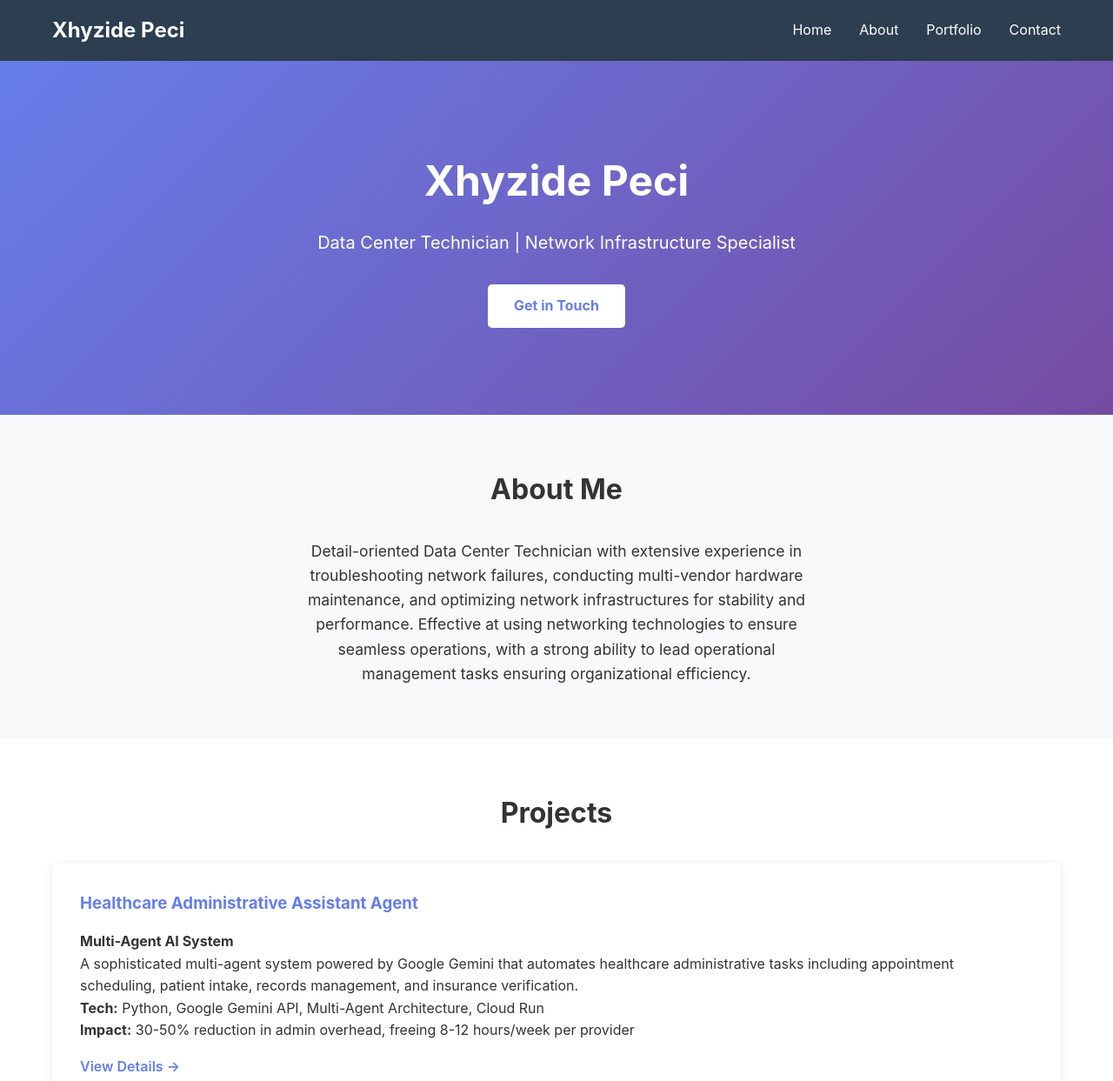
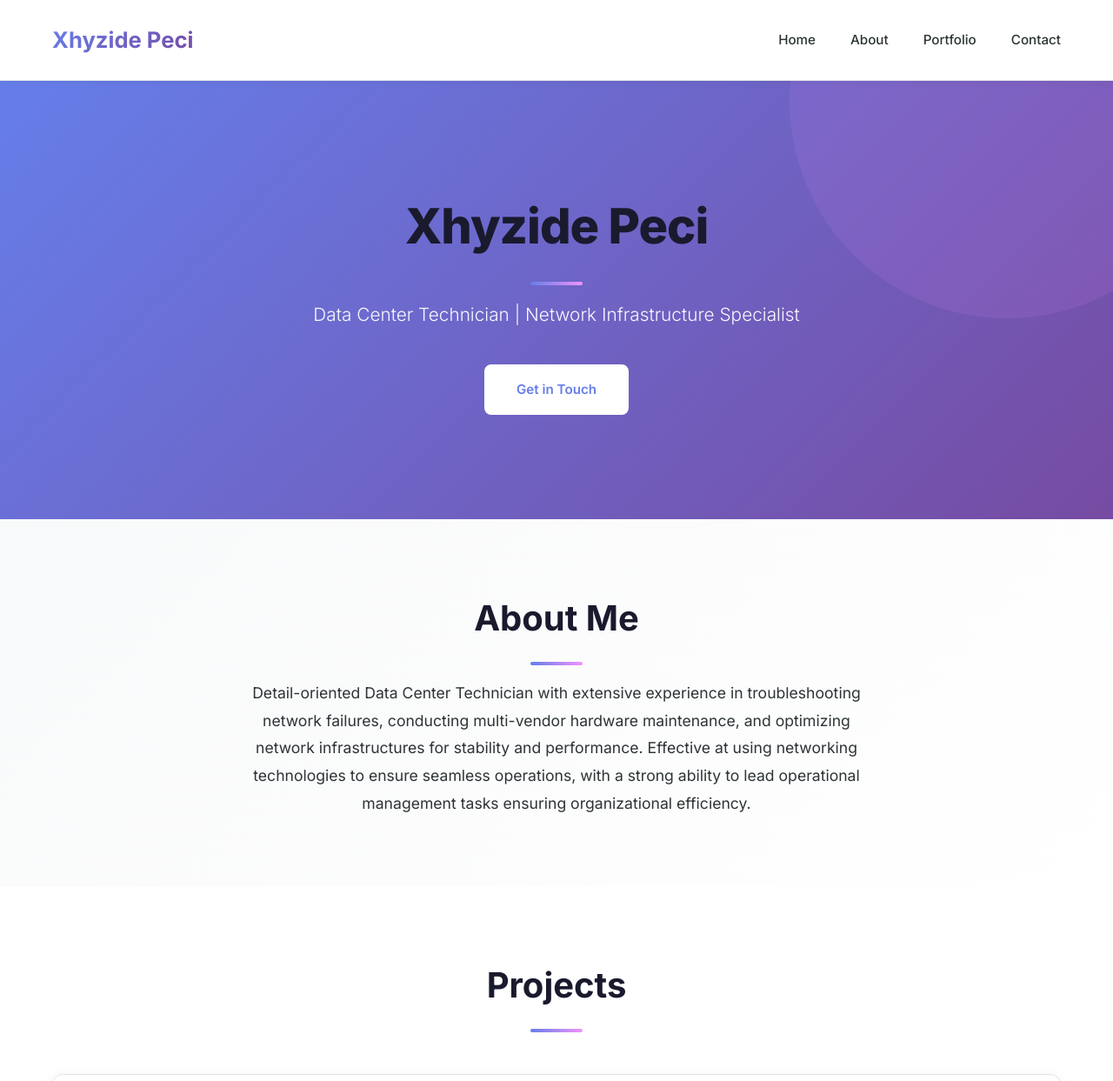
Before and after one commit to Xhyzide/xhyzide.github.io, a plain HTML site: page index.html in a window 1280 px wide. Shown: the top 1243 px of the page at 87% size. Drawn offline with Linux system fonts and the light colour scheme.

Commit message:
Redesign website with modern UI improvements

```diff
--- a/index.html
+++ b/index.html
@@ -3,7 +3,10 @@
 <head>
     <meta charset="UTF-8">
     <meta name="viewport" content="width=device-width, initial-scale=1.0">
-    <title>Your Name - Personal Portfolio</title>
+    <title>Xhyzide Peci - Portfolio</title>
+    <link rel="preconnect" href="https://fonts.googleapis.com">
+    <link rel="preconnect" href="https://fonts.gstatic.com" crossorigin>
+    <link href="https://fonts.googleapis.com/css2?family=Inter:wght@300;400;500;600;700;800&display=swap" rel="stylesheet">
     <link rel="stylesheet" href="styles.css">
 </head>
 <body>
--- a/styles.css
+++ b/styles.css
@@ -4,10 +4,25 @@
     box-sizing: border-box;
 }
 
+:root {
+    --primary: #667eea;
+    --primary-dark: #764ba2;
+    --secondary: #f093fb;
+    --dark: #1a1a2e;
+    --light: #f8f9fa;
+    --text: #2d3436;
+    --border: #e1e4e8;
+}
+
 body {
-    font-family: -apple-system, BlinkMacSystemFont, 'Segoe UI', Roboto, Oxygen, Ubuntu, Cantarell, sans-serif;
-    line-height: 1.6;
-    color: #333;
+    font-family: 'Inter', -apple-system, BlinkMacSystemFont, 'Segoe UI', Roboto, Oxygen, Ubuntu, Cantarell, sans-serif;
+    line-height: 1.7;
+    color: var(--text);
+    background: #fff;
+}
+
+html {
+    scroll-behavior: smooth;
 }
 
 .container {
@@ -18,11 +33,14 @@ body {
 
 /* Navigation */
 .navbar {
-    background: #2c3e50;
-    color: white;
-    padding: 1rem 0;
+    background: white;
+    color: var(--dark);
+    padding: 1.5rem 0;
     position: sticky;
     top: 0;
+    z-index: 100;
+    border-bottom: 1px solid var(--border);
+    box-shadow: 0 2px 8px rgba(0, 0, 0, 0.05);
 }
 
 .navbar .container {
@@ -32,164 +50,320 @@ body {
 }
 
 .logo {
-    font-size: 1.5rem;
-    font-weight: bold;
+    font-size: 1.6rem;
+    font-weight: 700;
+    background: linear-gradient(135deg, var(--primary) 0%, var(--primary-dark) 100%);
+    -webkit-background-clip: text;
+    -webkit-text-fill-color: transparent;
+    background-clip: text;
 }
 
 .nav-links {
     display: flex;
     list-style: none;
-    gap: 2rem;
+    gap: 2.5rem;
 }
 
 .nav-links a {
-    color: white;
+    color: var(--text);
     text-decoration: none;
-    transition: color 0.3s;
+    font-weight: 500;
+    font-size: 0.95rem;
+    transition: color 0.3s ease;
+    position: relative;
+}
+
+.nav-links a::after {
+    content: '';
+    position: absolute;
+    bottom: -4px;
+    left: 0;
+    width: 0;
+    height: 2px;
+    background: linear-gradient(90deg, var(--primary), var(--primary-dark));
+    transition: width 0.3s ease;
 }
 
 .nav-links a:hover {
-    color: #3498db;
+    color: var(--primary);
+}
+
+.nav-links a:hover::after {
+    width: 100%;
 }
 
 /* Hero Section */
 .hero {
-    background: linear-gradient(135deg, #667eea 0%, #764ba2 100%);
+    background: linear-gradient(135deg, var(--primary) 0%, var(--primary-dark) 100%);
     color: white;
-    padding: 100px 0;
+    padding: 120px 0;
     text-align: center;
+    position: relative;
+    overflow: hidden;
+}
+
+.hero::before {
+    content: '';
+    position: absolute;
+    top: -50%;
+    right: -10%;
+    width: 500px;
+    height: 500px;
+    background: rgba(240, 147, 251, 0.1);
+    border-radius: 50%;
+    animation: float 8s ease-in-out infinite;
+}
+
+@keyframes float {
+    0%, 100% { transform: translateY(0px); }
+    50% { transform: translateY(30px); }
+}
+
+.hero .container {
+    position: relative;
+    z-index: 2;
 }
 
 .hero h2 {
-    font-size: 3rem;
+    font-size: 3.5rem;
     margin-bottom: 1rem;
+    font-weight: 800;
+    letter-spacing: -1px;
 }
 
 .hero p {
-    font-size: 1.25rem;
-    margin-bottom: 2rem;
+    font-size: 1.3rem;
+    margin-bottom: 2.5rem;
+    font-weight: 300;
+    opacity: 0.95;
 }
 
 .btn {
     display: inline-block;
     background: white;
-    color: #667eea;
-    padding: 12px 30px;
-    border-radius: 5px;
+    color: var(--primary);
+    padding: 14px 35px;
+    border-radius: 8px;
     text-decoration: none;
-    font-weight: bold;
-    transition: transform 0.3s;
+    font-weight: 600;
+    font-size: 0.95rem;
+    transition: all 0.3s ease;
+    border: 2px solid white;
+    cursor: pointer;
 }
 
 .btn:hover {
-    transform: translateY(-2px);
+    transform: translateY(-3px);
+    box-shadow: 0 10px 25px rgba(0, 0, 0, 0.2);
+    background: transparent;
+    color: white;
 }
 
 /* Sections */
 section {
-    padding: 60px 0;
+    padding: 80px 0;
 }
 
 section h2 {
-    font-size: 2rem;
-    margin-bottom: 2rem;
+    font-size: 2.5rem;
+    margin-bottom: 1rem;
     text-align: center;
+    font-weight: 700;
+    color: var(--dark);
+}
+
+section h2::after {
+    content: '';
+    display: block;
+    width: 60px;
+    height: 4px;
+    background: linear-gradient(90deg, var(--primary), var(--secondary));
+    margin: 1rem auto 0;
+    border-radius: 2px;
 }
 
 .about {
-    background: #f8f9fa;
+    background: linear-gradient(135deg, var(--light) 0%, #fff 100%);
 }
 
 .about p {
     font-size: 1.1rem;
     text-align: center;
-    max-width: 600px;
+    max-width: 700px;
     margin: 0 auto;
+    color: var(--text);
+    line-height: 1.8;
 }
 
 /* Portfolio Grid */
 .portfolio-grid {
     display: grid;
-    grid-template-columns: repeat(auto-fit, minmax(300px, 1fr));
-    gap: 2rem;
-    margin-top: 2rem;
+    grid-template-columns: repeat(auto-fit, minmax(320px, 1fr));
+    gap: 2.5rem;
+    margin-top: 3rem;
 }
 
 .portfolio-item {
     background: white;
-    padding: 2rem;
-    border-radius: 8px;
-    box-shadow: 0 2px 10px rgba(0,0,0,0.1);
-    transition: transform 0.3s;
+    padding: 2.5rem;
+    border-radius: 12px;
+    border: 1px solid var(--border);
+    box-shadow: 0 4px 15px rgba(0, 0, 0, 0.08);
+    transition: all 0.3s ease;
+    position: relative;
+    overflow: hidden;
+}
+
+.portfolio-item::before {
+    content: '';
+    position: absolute;
+    top: 0;
+    left: -100%;
+    width: 100%;
+    height: 4px;
+    background: linear-gradient(90deg, var(--primary), var(--secondary));
+    transition: left 0.3s ease;
 }
 
 .portfolio-item:hover {
-    transform: translateY(-5px);
+    transform: translateY(-8px);
+    box-shadow: 0 15px 40px rgba(102, 126, 234, 0.15);
+    border-color: var(--primary);
+}
+
+.portfolio-item:hover::before {
+    left: 0;
 }
 
 .portfolio-item h3 {
-    color: #667eea;
+    color: var(--dark);
     margin-bottom: 1rem;
+    font-size: 1.3rem;
+    font-weight: 600;
+}
+
+.portfolio-item p {
+    color: #666;
+    margin-bottom: 0.8rem;
+    font-size: 0.95rem;
+}
+
+.portfolio-item strong {
+    color: var(--primary);
+    font-weight: 600;
 }
 
 .project-link {
     display: inline-block;
-    margin-top: 1rem;
-    color: #667eea;
+    margin-top: 1.5rem;
+    color: var(--primary);
     text-decoration: none;
     font-weight: 600;
-    transition: color 0.3s;
+    transition: all 0.3s ease;
+    position: relative;
+}
+
+.project-link::after {
+    content: '';
+    position: absolute;
+    bottom: -2px;
+    left: 0;
+    width: 0;
+    height: 2px;
+    background: var(--primary);
+    transition: width 0.3s ease;
 }
 
 .project-link:hover {
-    color: #764ba2;
+    color: var(--primary-dark);
+}
+
+.project-link:hover::after {
+    width: 100%;
 }
 
 /* Contact Section */
 .contact {
-    background: #f8f9fa;
+    background: linear-gradient(135deg, var(--light) 0%, #fff 100%);
     text-align: center;
+}
+
+.contact p {
+    font-size: 1.1rem;
+    color: var(--text);
+    margin-bottom: 2rem;
 }
 
 .social-links {
     list-style: none;
     display: flex;
-    gap: 2rem;
+    gap: 1.5rem;
     justify-content: center;
     flex-wrap: wrap;
-    margin-top: 2rem;
+    margin-top: 2.5rem;
 }
 
 .social-links a {
-    color: #667eea;
+    color: white;
+    background: linear-gradient(135deg, var(--primary), var(--primary-dark));
     text-decoration: none;
-    font-weight: bold;
-    transition: color 0.3s;
+    font-weight: 600;
+    padding: 12px 28px;
+    border-radius: 8px;
+    transition: all 0.3s ease;
+    display: inline-block;
+    font-size: 0.95rem;
 }
 
 .social-links a:hover {
-    color: #764ba2;
+    transform: translateY(-3px);
+    box-shadow: 0 10px 25px rgba(102, 126, 234, 0.3);
 }
 
 /* Footer */
 footer {
-    background: #2c3e50;
+    background: var(--dark);
     color: white;
     text-align: center;
-    padding: 2rem 0;
+    padding: 3rem 0;
+    font-weight: 500;
 }
 
 /* Responsive */
 @media (max-width: 768px) {
     .hero h2 {
+        font-size: 2.2rem;
+    }
+
+    .hero p {
+        font-size: 1.1rem;
+    }
+
+    .nav-links {
+        gap: 1.5rem;
+        font-size: 0.9rem;
+    }
+
+    .logo {
+        font-size: 1.4rem;
+    }
+
+    section h2 {
         font-size: 2rem;
     }
 
-    .nav-links {
-        gap: 1rem;
+    .portfolio-grid {
+        grid-template-columns: 1fr;
+        gap: 2rem;
     }
 
-    .logo {
-        font-size: 1.2rem;
+    .social-links {
+        flex-direction: column;
+        align-items: center;
+    }
+
+    .social-links a {
+        width: 100%;
+        max-width: 250px;
     }
 }
```
